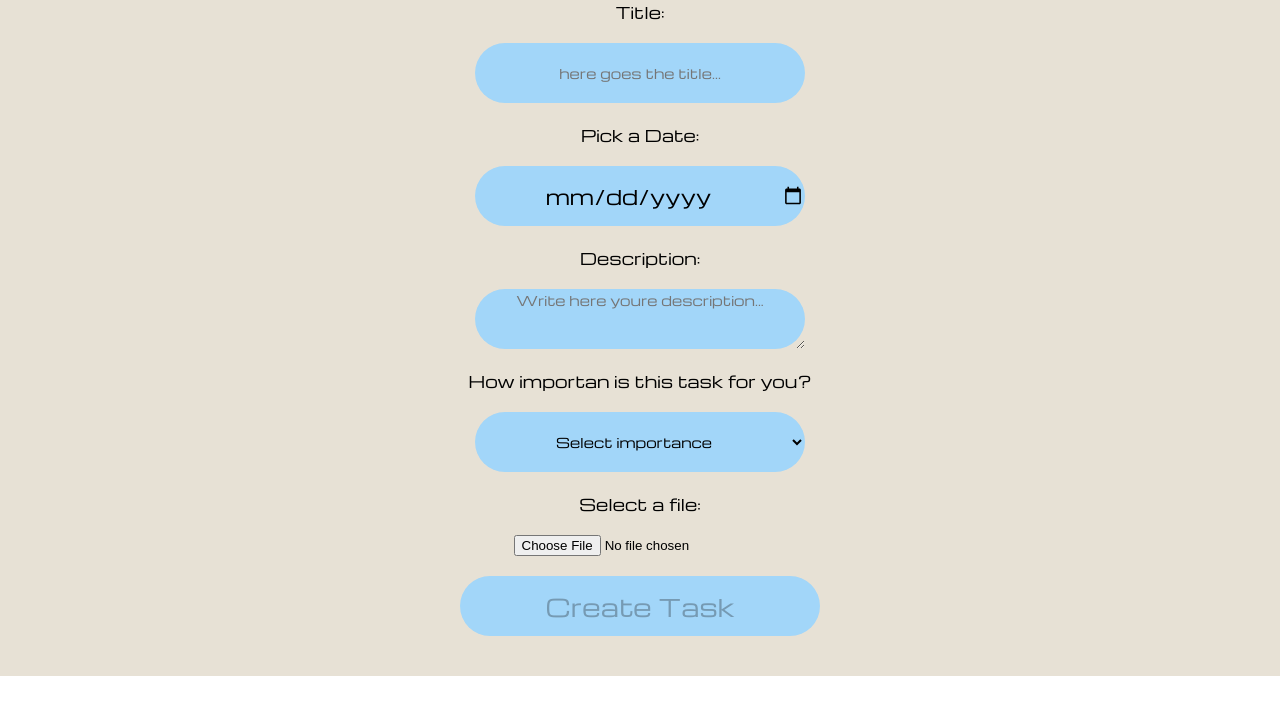
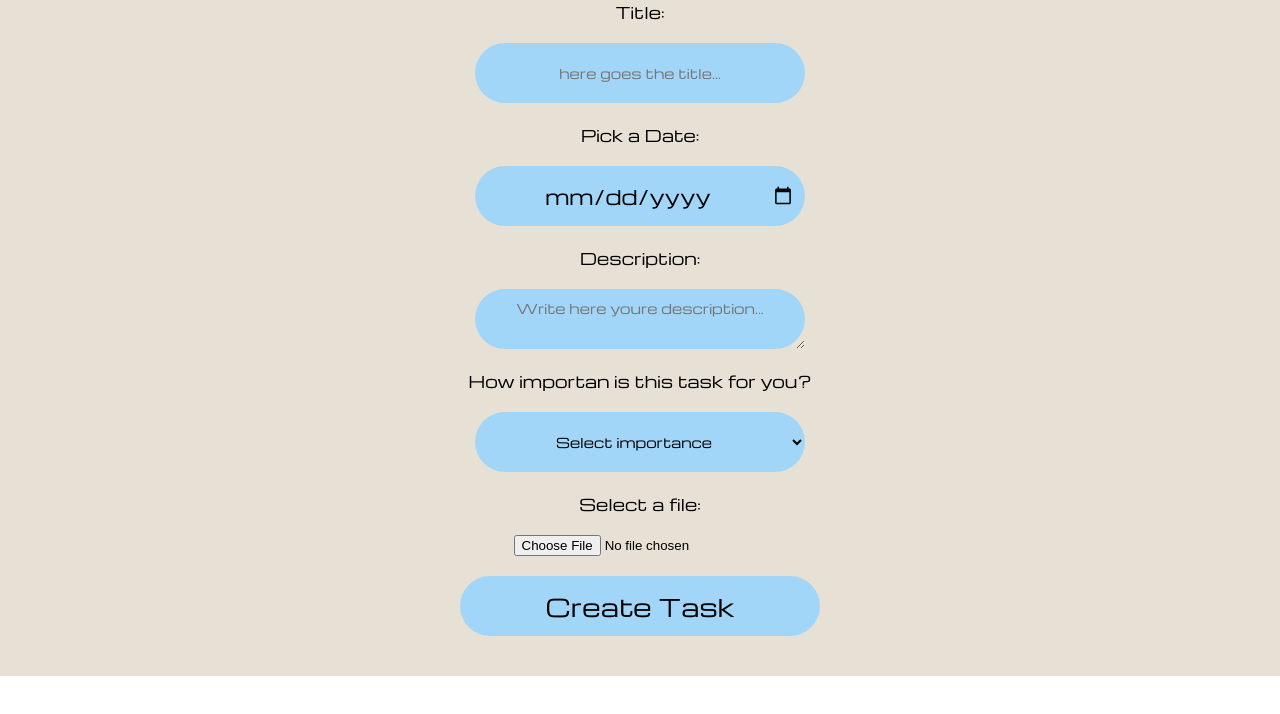
Before and after one commit to Gax1/procastinapp-front, a React (Create React App) app: page / in a window 1280 px wide. Shown: the top 714 px of the page. Built offline with nearby package versions, Linux system fonts and the light colour scheme; no server answers.

Commit message:
Added conexion with the back and the handlres

```diff
--- a/src/components/TaskForm/TaskForm.tsx
+++ b/src/components/TaskForm/TaskForm.tsx
@@ -1,3 +1,8 @@
+import React, { SyntheticEvent, useState } from "react";
+import { useAppSelector } from "../../store/hooks/hooks";
+import { useTasks } from "../../store/hooks/tasksHook";
+import { RootState } from "../../store/store";
+import { dateFormater } from "../../utils/dateFormater";
 import { Button } from "../Button/Button";
 import { TaskFormStyled } from "./TaskFormStyled";
 
@@ -5,35 +10,104 @@ interface TaskFormProps {
   buttonText: string;
 }
 
+interface InitialForm {
+  title: string;
+  description: string;
+  date: string;
+  importance: string;
+  img: string | File;
+}
+
 const TaskForm = ({ buttonText }: TaskFormProps): JSX.Element => {
+  const initalFormState: InitialForm = {
+    title: "",
+    description: "",
+    date: "",
+    importance: "",
+    img: "",
+  };
+
+  const { createTask } = useTasks();
+  const { id, token } = useAppSelector((state: RootState) => state.user);
+
+  const formData = new FormData();
+
+  const [newTask, setNewTask] = useState(initalFormState);
+
+  const handleChangeText = (event: React.ChangeEvent<HTMLInputElement>) => {
+    setNewTask({ ...newTask, [event.target.id]: event.target.value });
+  };
+
+  const handleChangeTextArea = (
+    event: React.ChangeEvent<HTMLTextAreaElement>
+  ) => {
+    setNewTask({ ...newTask, [event.target.id]: event.target.value });
+  };
+  const handleChangeSelect = (event: React.ChangeEvent<HTMLSelectElement>) => {
+    setNewTask({ ...newTask, [event.target.id]: event.target.value });
+  };
+  const handleChangeFile = (event: React.ChangeEvent<HTMLInputElement>) => {
+    setNewTask({ ...newTask, img: event.target.files![0] });
+  };
+
+  const onSubmit = async (event: SyntheticEvent) => {
+    event.preventDefault();
+
+    const date = dateFormater(new Date(newTask.date));
+
+    formData.append("title", newTask.title);
+    formData.append("description", newTask.description);
+    formData.append("date", date);
+    formData.append("importance", newTask.importance);
+    formData.append("img", newTask.img);
+
+    await createTask(formData, token, id);
+  };
+
   return (
-    <TaskFormStyled>
+    <TaskFormStyled onSubmit={onSubmit}>
       <label htmlFor="title">Title:</label>
       <input
         type="text"
         className="form-input task-input"
         id="title"
         placeholder="here goes the title..."
+        value={newTask.title}
+        onChange={handleChangeText}
       />
       <label htmlFor="date">Pick a Date:</label>
-      <input type="date" className="form-input task-input__date" id="date" />
-      <label htmlFor="">Description:</label>
+      <input
+        type="date"
+        className="form-input task-input__date"
+        id="date"
+        value={newTask.date}
+        onChange={handleChangeText}
+      />
+      <label htmlFor="description">Description:</label>
       <textarea
+        id="description"
+        onChange={handleChangeTextArea}
         className="form-input task-input__description"
         rows={10}
         cols={30}
         placeholder="Write here youre description..."
+        value={newTask.description}
       ></textarea>
       <label htmlFor="importance">How importan is this task for you?</label>
-      <select name="importance" id="importance">
+      <select name="importance" id="importance" onChange={handleChangeSelect}>
         <option value="">Select importance</option>
         <option value="very">very</option>
-        <option value="very">medium</option>
-        <option value="very">small</option>
+        <option value="medium">medium</option>
+        <option value="small">small</option>
       </select>
       <label htmlFor="img">Select a file:</label>
-      <input type="file" className="task-input__select-image" id="img" />
-      <Button buttonText={buttonText} disabled />
+      <input
+        type="file"
+        className="task-input__select-image"
+        id="img"
+        onChange={handleChangeFile}
+      />
+      <Button buttonText={buttonText} disabled={false} />
     </TaskFormStyled>
   );
 };
--- a/src/components/TaskForm/TaskFormStyled.ts
+++ b/src/components/TaskForm/TaskFormStyled.ts
@@ -18,6 +18,10 @@ export const TaskFormStyled = styled.form`
   }
   .task-input__date {
     font-size: 20px;
+    padding: 10px;
+  }
+  .task-input__description {
+    padding: 10px;
   }
   select {
     font-family: inherit;
```
